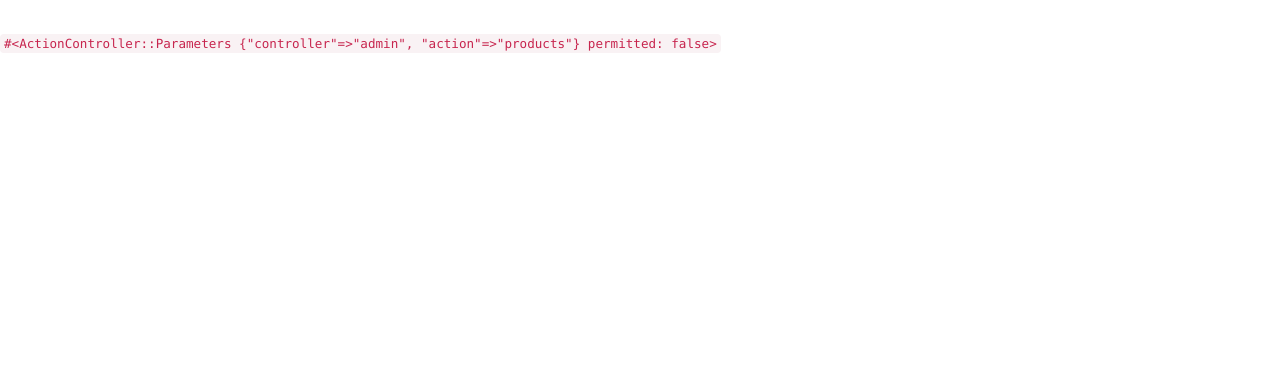
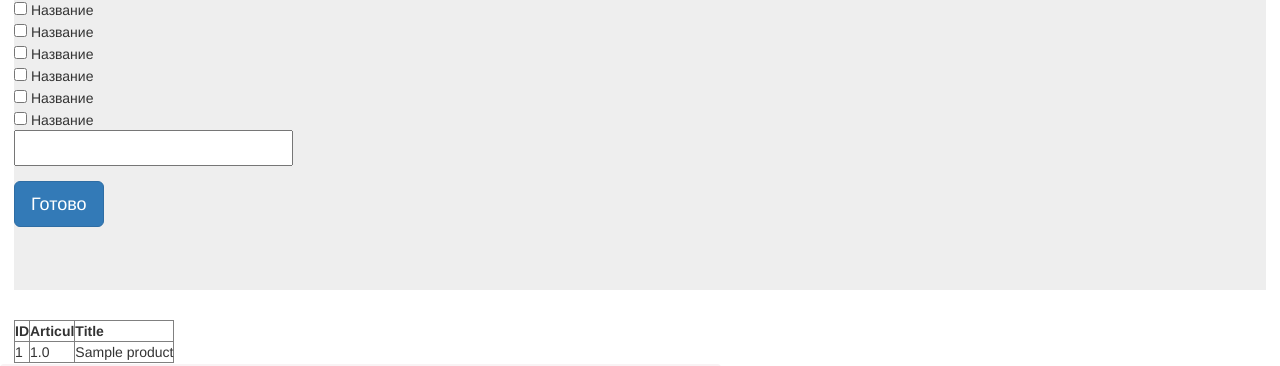
Before and after one commit to jenfan/depot, a Rails app: page /admin/products in a window 1280 px wide. Shown: the part 296-662 px from the top of the page. Run offline with Rails 7, Linux system fonts and the light colour scheme; tables that the repository leaves empty hold one stand-in row (values such as "Sample post"); style sheets or scripts are compiled from the project's sources; parts of the project's set-up code (start-up, migrations or seed data) failed here and were passed over; some libraries are stand-ins or nearby versions.

Commit message:
adminpan

```diff
--- a/app/controllers/admin_controller.rb
+++ b/app/controllers/admin_controller.rb
@@ -4,15 +4,47 @@ class AdminController < ApplicationController
 	# before_action :authenticate, only:
 
   def index
+    #@products = Product.all
   end
 
   def output
-    data = Product.first
-    render json: data
+    a = params.keys
+    render json: params[params.keys[0]]
+
+
+
   end
 
   def products
-  	@products = Product.includes(:category).includes(:interest).includes(:subcategory).includes(:option_values).search(params[:page],9,'id')
+
+    @orderlink = params[:orderlink]
+
+    if params[:orderlink]!=nil
+      search = params[:orderlink]
+      ans = Hash.new
+      data = Product.all
+      for i in 0..data.count-1
+        if data[i].title.scan(search)[0]!=nil
+           ans[data[i].id]=data[i].title
+        end
+      end
+      @products = Product.where(id: ans.keys )
+    else
+      @products = Product.all
+    end
+
+
+    if params[:mycheck]!=nil
+      @str = 1
+      @bool = true
+    else
+      @str = 0
+      @bool = false
+    end
+
+
+
+
     @categories = Category.all.map { |n| [n.name, n.id] }
     @subcategories = Subcategory.all
     @interests = Interest.all.map { |n| [n.name, n.id] }
--- a/app/views/admin/products.html.erb
+++ b/app/views/admin/products.html.erb
@@ -1,16 +1,44 @@
-<%= debug params %>
-<table class="table">
-	<tr>
-		<th>ID</th>
-		<th>Title</th>
-		<th>Options</th>
-		<th>img</th>
-		<th>category</th>
-		<th>description</th>
-		<th>price</th>
-		<th>save</th>
-	</tr>
-	<%= page_entries_info @products %>
-		 <%= will_paginate @products, :container => "<div>", class: "col-md-4" %>
-	<%= render partial: 'admin/view/prod', collection: @products, as: :product  %>
+<div class="jumbotron">
+  <h2><b>Чудо-фильтр</b></h2>
+
+    <%= form_tag("/admin/products", method: "get") do %>
+	 	<div><%= check_box_tag 'mycheck', @str, @bool%> Image</div>
+    <div><%= check_box_tag 'id', @str, @bool%> ID</div>
+    <div><%= check_box_tag 'title', @str, @bool%> Название</div>
+    <div><%= check_box_tag 'title', @str, @bool%> Название</div>
+    <div><%= check_box_tag 'title', @str, @bool%> Название</div>
+    <div><%= check_box_tag 'title', @str, @bool%> Название</div>
+    <div><%= check_box_tag 'title', @str, @bool%> Название</div>
+    <div><%= check_box_tag 'title', @str, @bool%> Название</div>
+    <div><%= check_box_tag 'title', @str, @bool%> Название</div>
+    <div><%= check_box_tag 'title', @str, @bool%> Название</div>
+    <div><%= check_box_tag 'title', @str, @bool%> Название</div>
+    <div><%= check_box_tag 'title', @str, @bool%> Название</div>
+    <div><%= check_box_tag 'title', @str, @bool%> Название</div>
+	 	<p><%= text_field_tag(:orderlink, @orderlink) %></p>
+		<p><%= submit_tag("Готово", id: "subbtn", class: "btn btn-primary btn-lg") %></p>
+	<% end %>
+</div>
+
+<table border="1">
+  <tr>
+    <th>ID</th>
+	<th>Articul</th>
+	<th>Title</th>
+	<% if @str==1 %>
+	<th>Image</th>
+	<% end %>
+  </tr>
+
+<% @products.each do |products| %>
+
+  <tr>
+    <td><%= products.id %></td>
+    <td><%= products.articul %></td>
+    <td><%= products.title %></td>
+    <% if @str==1 %>
+    <td><%= products.image_url %></td>
+    <% end %>
+  </tr>
+<% end %>
 </table>
```
